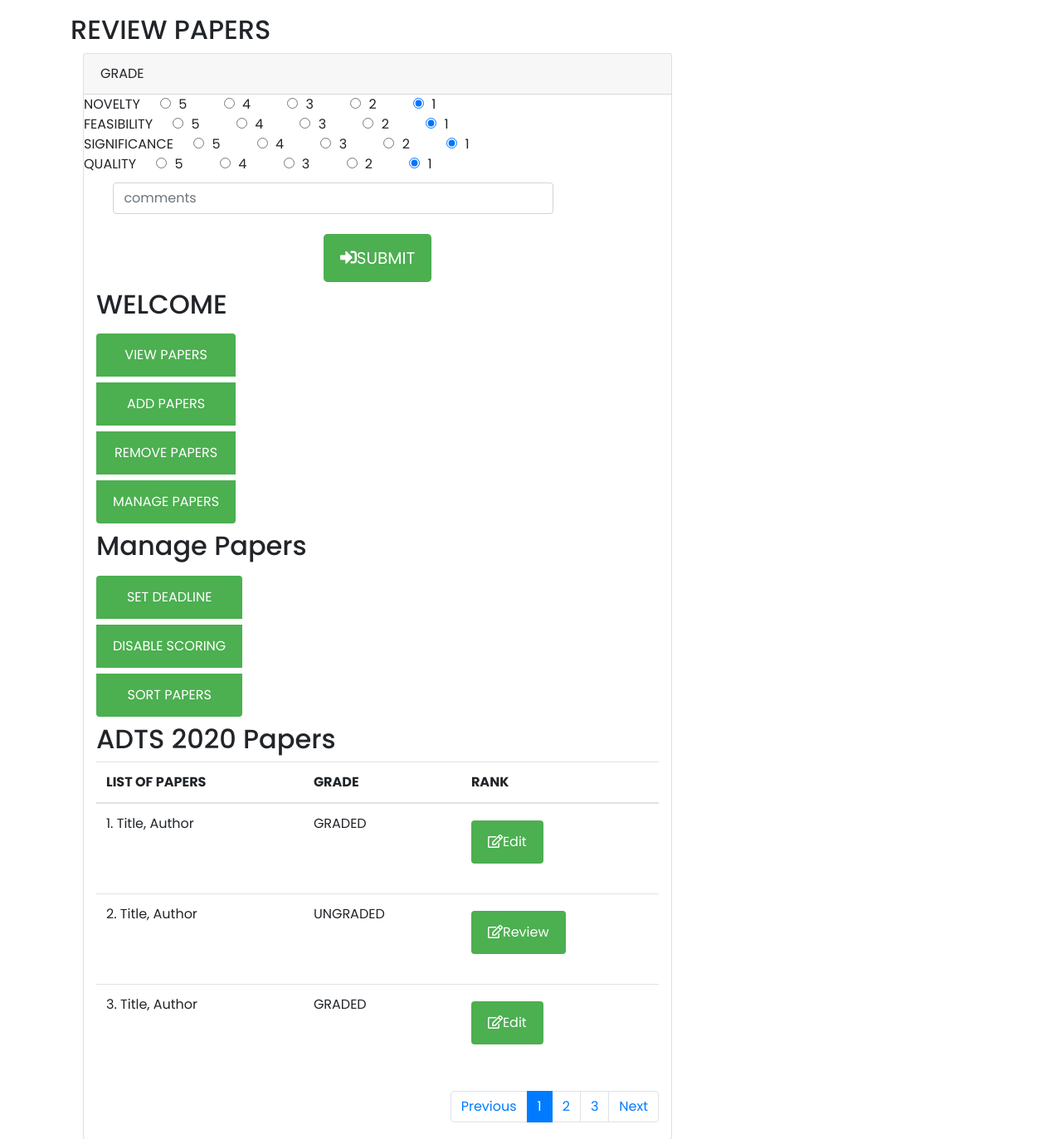
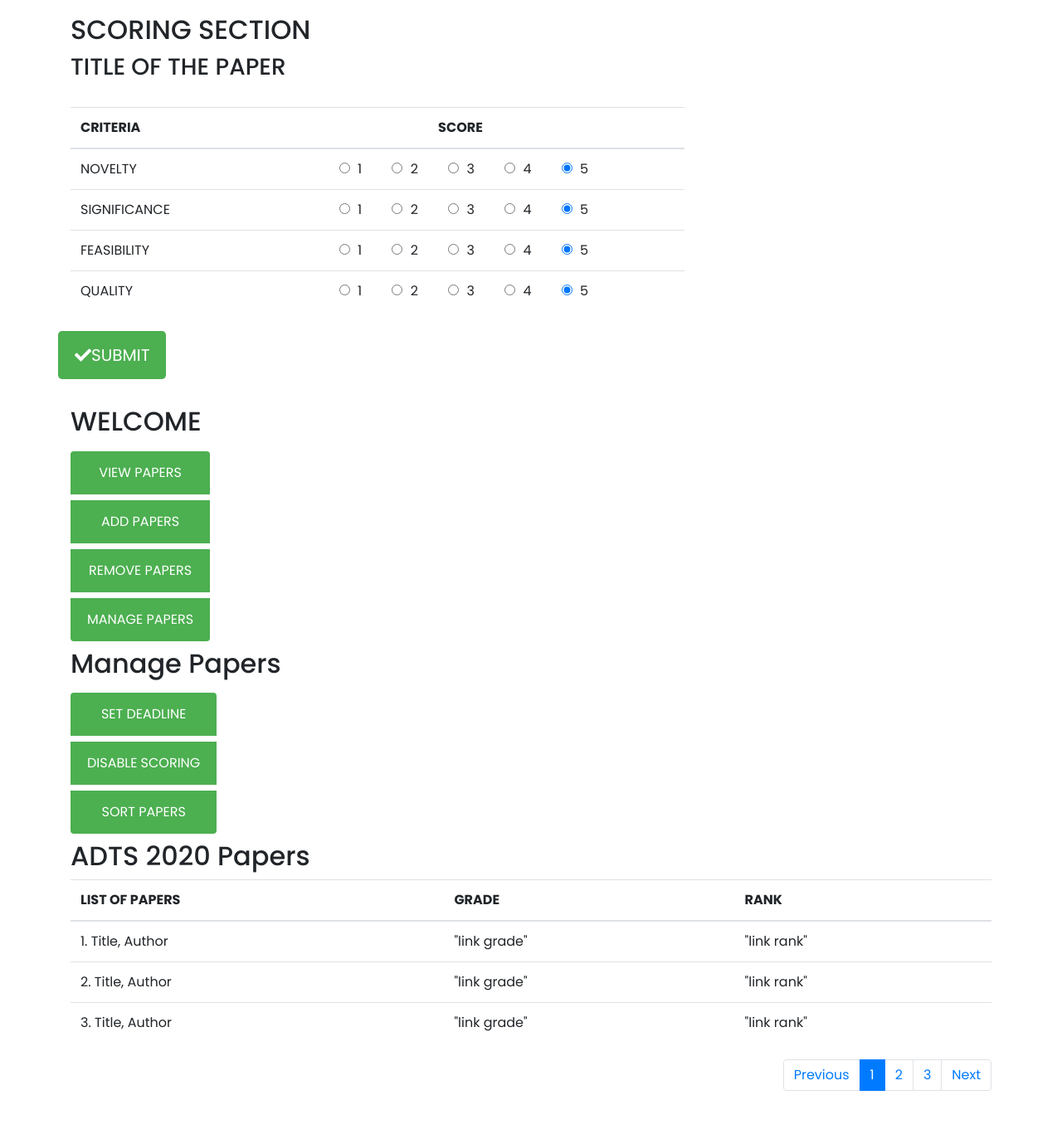
Before and after one commit to chiaseed123/local_proj, a plain HTML site: page index.html in a window 1280 px wide. Shown: the part 1310-2683 px from the top of the page at 83% size. After the commit the page ends 2645 px from the top, so only its background shows below. Drawn offline with nearby package versions, Linux system fonts and the light colour scheme.

Commit message:
Add files via upload

```diff
--- a/index.html
+++ b/index.html
@@ -150,148 +150,156 @@
 
 
 <!--REVIEW/EDIT abstract and link of paper, socring board, comment, submit-->
-<div id="review" class="container">
-  <h2> REVIEW PAPERS </h2>
-  <div class="col-md-2"></div>
-    <div class="col-md-8">
-        <div class="card ">
-            <div class="card-header">GRADE</div>
-              <div class="card-block">
-                    <div fieldset="form-group">
+<div id="scorepapers" class="container">
+  <h2> SCORING SECTION </h2>
+  <h3> TITLE OF THE PAPER </h3>
+  <br>
+  <table id="scoretable" class="col-8 table table-hover">
+    <thead>
+      <tr>
+        <th> CRITERIA</th>
+        <th class="text-center"> SCORE </th>
+      </tr>
+    </thead>
+    <tbody>
+      <tr>
+        <td>NOVELTY</td>
+        <td class="text-center">
           <form action="/action_page.php">
-                        NOVELTY
             <div class="form-check-inline">
                <label class="form-check-label">
-                                <input class="form-check-input" type="radio" name="exampleRadio" id="exampleRadio5" value="5" checked> 5
+                 <input class="form-check-input" type="radio" name="exampleRadio" id="scoreRadio" value="1" checked> 1
                </label>
             </div>
             <div class="form-check-inline">
                <label class="form-check-label">
-                                <input class="form-check-input" type="radio" name="exampleRadio" id="exampleRadio5" value="4" checked> 4
+                 <input class="form-check-input" type="radio" name="exampleRadio" id="scoreRadio" value="2" checked> 2
                </label>
             </div>
             <div class="form-check-inline">
                <label class="form-check-label">
-                                <input class="form-check-input" type="radio" name="exampleRadio" id="exampleRadio5" value="3" checked> 3
+                 <input class="form-check-input" type="radio" name="exampleRadio" id="scoreRadio" value="3" checked> 3
                </label>
             </div>
             <div class="form-check-inline">
                <label class="form-check-label">
-                                <input class="form-check-input" type="radio" name="exampleRadio" id="exampleRadio5" value="2" checked> 2
+                 <input class="form-check-input" type="radio" name="exampleRadio" id="scoreRadio" value="4" checked> 4
                </label>
             </div>
             <div class="form-check-inline">
                <label class="form-check-label">
-                                <input class="form-check-input" type="radio" name="exampleRadio" id="exampleRadio5" value="1" checked> 1
+                 <input class="form-check-input" type="radio" name="exampleRadio" id="scoreRadio" value="5" checked> 5
                </label>
             </div>
           </form>
-                    </fieldset>
-
-                  <div fieldset="form-group">
+        </td>
+      </tr>
+      <tr>
+        <td>SIGNIFICANCE</td>
+        <td class="text-center">
           <form action="/action_page.php">
-                      FEASIBILITY
             <div class="form-check-inline">
                <label class="form-check-label">
-                              <input class="form-check-input" type="radio" name="exampleRadio" id="exampleRadio5" value="5" checked> 5
+                 <input class="form-check-input" type="radio" name="exampleRadio" id="scoreRadio" value="1" checked> 1
                </label>
             </div>
             <div class="form-check-inline">
                <label class="form-check-label">
-                              <input class="form-check-input" type="radio" name="exampleRadio" id="exampleRadio5" value="4" checked> 4
+                 <input class="form-check-input" type="radio" name="exampleRadio" id="scoreRadio" value="2" checked> 2
                </label>
             </div>
             <div class="form-check-inline">
                <label class="form-check-label">
-                              <input class="form-check-input" type="radio" name="exampleRadio" id="exampleRadio5" value="3" checked> 3
+                 <input class="form-check-input" type="radio" name="exampleRadio" id="scoreRadio" value="3" checked> 3
                </label>
             </div>
             <div class="form-check-inline">
                <label class="form-check-label">
-                              <input class="form-check-input" type="radio" name="exampleRadio" id="exampleRadio5" value="2" checked> 2
+                 <input class="form-check-input" type="radio" name="exampleRadio" id="scoreRadio" value="4" checked> 4
                </label>
             </div>
             <div class="form-check-inline">
                <label class="form-check-label">
-                              <input class="form-check-input" type="radio" name="exampleRadio" id="exampleRadio5" value="1" checked> 1
+                 <input class="form-check-input" type="radio" name="exampleRadio" id="scoreRadio" value="5" checked> 5
                </label>
             </div>
           </form>
-                  </fieldset>
-
-                  <div fieldset="form-group">
+        </td>
+      </tr>
+      <tr>
+        <td>FEASIBILITY</td>
+        <td class="text-center">
           <form action="/action_page.php">
-                      SIGNIFICANCE
             <div class="form-check-inline">
                <label class="form-check-label">
-                              <input class="form-check-input" type="radio" name="exampleRadio" id="exampleRadio5" value="5" checked> 5
+                 <input class="form-check-input" type="radio" name="exampleRadio" id="scoreRadio" value="1" checked> 1
                </label>
             </div>
             <div class="form-check-inline">
                <label class="form-check-label">
-                              <input class="form-check-input" type="radio" name="exampleRadio" id="exampleRadio5" value="4" checked> 4
+                 <input class="form-check-input" type="radio" name="exampleRadio" id="scoreRadio" value="2" checked> 2
                </label>
             </div>
             <div class="form-check-inline">
                <label class="form-check-label">
-                              <input class="form-check-input" type="radio" name="exampleRadio" id="exampleRadio5" value="3" checked> 3
+                 <input class="form-check-input" type="radio" name="exampleRadio" id="scoreRadio" value="3" checked> 3
                </label>
             </div>
             <div class="form-check-inline">
                <label class="form-check-label">
-                              <input class="form-check-input" type="radio" name="exampleRadio" id="exampleRadio5" value="2" checked> 2
+                 <input class="form-check-input" type="radio" name="exampleRadio" id="scoreRadio" value="4" checked> 4
                </label>
             </div>
             <div class="form-check-inline">
                <label class="form-check-label">
-                              <input class="form-check-input" type="radio" name="exampleRadio" id="exampleRadio5" value="1" checked> 1
+                 <input class="form-check-input" type="radio" name="exampleRadio" id="scoreRadio" value="5" checked> 5
                </label>
             </div>
           </form>
-                  </fieldset>
-
-                  <div fieldset="form-group">
+        </td>
+      </tr>
+      <tr>
+        <td>QUALITY</td>
+        <td class="text-center">
           <form action="/action_page.php">
-                      QUALITY
             <div class="form-check-inline">
                <label class="form-check-label">
-                              <input class="form-check-input" type="radio" name="exampleRadio" id="exampleRadio5" value="5" checked> 5
+                 <input class="form-check-input" type="radio" name="exampleRadio" id="scoreRadio" value="1" checked> 1
                </label>
             </div>
             <div class="form-check-inline">
                <label class="form-check-label">
-                              <input class="form-check-input" type="radio" name="exampleRadio" id="exampleRadio5" value="4" checked> 4
+                 <input class="form-check-input" type="radio" name="exampleRadio" id="scoreRadio" value="2" checked> 2
                </label>
             </div>
             <div class="form-check-inline">
                <label class="form-check-label">
-                              <input class="form-check-input" type="radio" name="exampleRadio" id="exampleRadio5" value="3" checked> 3
+                 <input class="form-check-input" type="radio" name="exampleRadio" id="scoreRadio" value="3" checked> 3
                </label>
             </div>
             <div class="form-check-inline">
                <label class="form-check-label">
-                              <input class="form-check-input" type="radio" name="exampleRadio" id="exampleRadio5" value="2" checked> 2
+                 <input class="form-check-input" type="radio" name="exampleRadio" id="scoreRadio" value="4" checked> 4
                </label>
             </div>
             <div class="form-check-inline">
                <label class="form-check-label">
-                              <input class="form-check-input" type="radio" name="exampleRadio" id="exampleRadio5" value="1" checked> 1
+                 <input class="form-check-input" type="radio" name="exampleRadio" id="scoreRadio" value="5" checked> 5
                </label>
             </div>
           </form>
-                  </fieldset>
+        </td>
+      </tr>
+    </tbody>
+  </table>
 
-                <div class="input-group mb-3">
-                  <input type="text" class="form-control" placeholder="comments">
+  <div class="row justify-content-right submit">
+    <button type="submit" class="btn btn-outline-light btn-lg">
+    <i class="fas fa-check"></i>SUBMIT</button>
   </div>
-                <div class="row justify-content-center">
-                  <button type="submit" class="btn btn-outline-light btn-lg">
-                  <i class="fas fa-sign-in-alt"></i>SUBMIT</button>
+  <br>
 </div>
-              </div>
-        </div>
-    </div>
-</div>
+
 
 <!--ELEVATED USER WELCOME (view, add, remove, manage links)-->
 <!--ELEVATED USER-->
@@ -419,30 +427,18 @@
       <tr>
         <!--add list of papers here-->
         <td>1. Title, Author</td>
-        <td> GRADED </td>
-        <td>
-          <p data-placement="top" data-toggle="tooltip" title="Edit">
-          <a class="btn btn-small" href=#edit"><i class="far fa-edit"></i>Edit</a>
-          </p>
-        </td>
+        <td> "link grade" </td>
+        <td> "link rank" </td>
       </tr>
       <tr>
         <td>2. Title, Author</td>
-        <td> UNGRADED </td>
-        <td>
-          <p data-placement="top" data-toggle="tooltip" title="Review">
-          <a class="btn btn-small" href=#review"><i class="far fa-edit"></i>Review</a>
-          </p>
-        </td>
+        <td> "link grade" </td>
+        <td> "link rank" </td>
       </tr>
       <tr>
         <td>3. Title, Author</td>
-        <td> GRADED </td>
-        <td>
-          <p data-placement="top" data-toggle="tooltip" title="Edit">
-          <a class="btn btn-small" href=#edit"><i class="far fa-edit"></i>Edit</a>
-          </p>
-        </td>
+        <td> "link grade" </td>
+        <td> "link rank" </td>
       </tr>
     </tbody>
   </table>
--- a/mystyle.css
+++ b/mystyle.css
@@ -57,12 +57,19 @@ body {
 }
 
 .form-group {
-  margin-left: 30px;
+  margin-left: 20%;
 }
 
 .form-check-inline {
   margin-left: 20px;
-  margin-right: 20px;
+}
+
+.form-caption{
+  padding-right: 50px;
+}
+
+.exampleRadio {
+  margin:  auto;
 }
 
 .modal {
```
Lines whose indentation alone changed are shown as unchanged.
